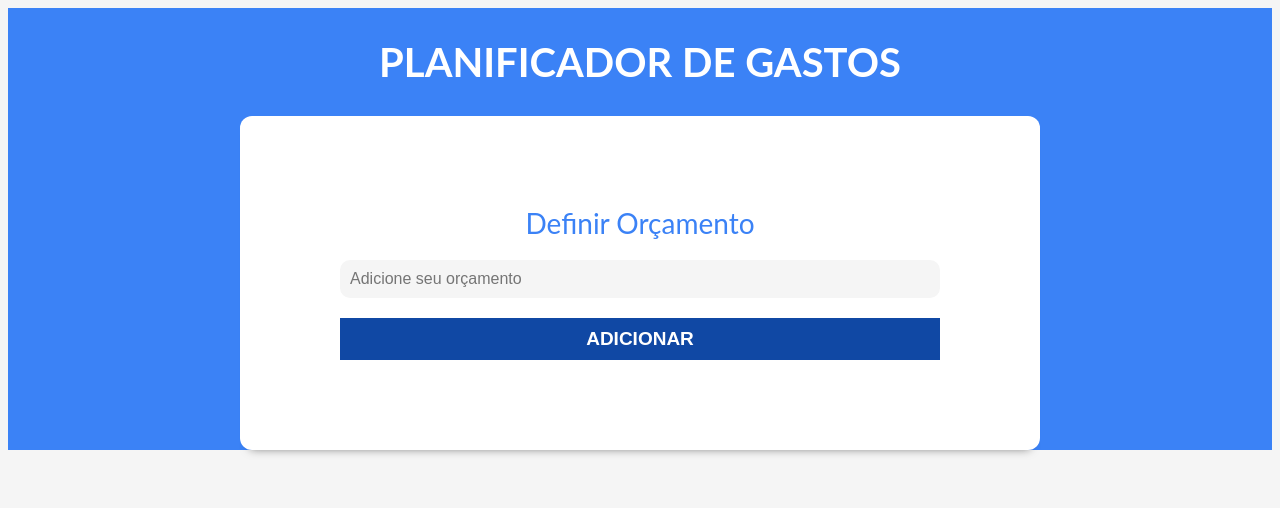
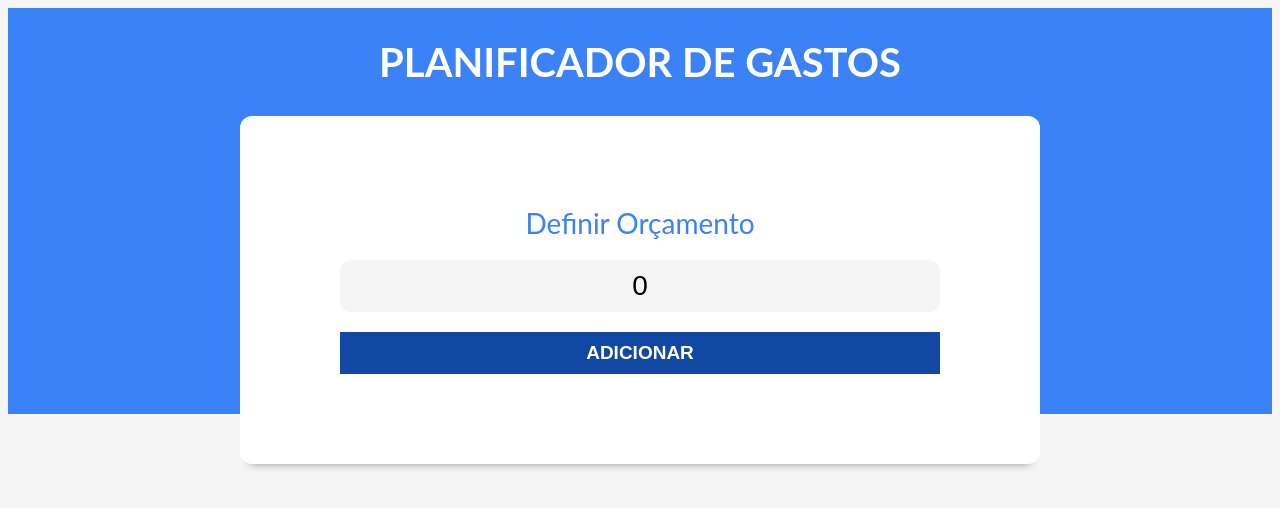
Before and after one commit to vselei/spending-control, a React app: page / in a window 1280 px wide. Shown: the top 508 px of the page. Built offline with nearby package versions, Linux system fonts and the light colour scheme; the HTML template or start-up script is replaced by a standard one.

Commit message:
Adicionado state ao formulário

```diff
--- a/src/App.jsx
+++ b/src/App.jsx
@@ -2,9 +2,14 @@ import { useState } from 'react';
 import Header from './components/Header';
 
 const App = () => {
+  const [budget, setBudget] = useState(0)
+
   return (
     <>
-      <Header />
+      <Header
+        budget={budget}
+        setBudget={setBudget}
+      />
     </>
   );
 };
--- a/src/components/Header.jsx
+++ b/src/components/Header.jsx
@@ -1,9 +1,9 @@
 import NewBudget from './NewBudget';
 
-const Header = () => (
+const Header = ({ budget, setBudget }) => (
   <header>
     <h1>Planificador de Gastos</h1>
-    <NewBudget />
+    <NewBudget budget={budget} setBudget={setBudget} />
   </header>
 );
 
--- a/src/components/NewBudget.jsx
+++ b/src/components/NewBudget.jsx
@@ -1,4 +1,4 @@
-const NewBudget = () => (
+const NewBudget = ({ budget, setBudget }) => (
   <div className="budget-container container shadow">
     <form className="form">
       <div className="field">
@@ -7,6 +7,8 @@ const NewBudget = () => (
           className="new-budget"
           type="text"
           placeholder="Adicione seu orçamento"
+          value={budget}
+          onChange={e => setBudget(e.target.value)}
         />
       </div>
       <input type="submit" value="Adicionar" />
--- a/src/index.css
+++ b/src/index.css
@@ -165,7 +165,7 @@ header h1 {
   margin: 0 auto;
 }
 
-.budget-contaienr {
+.budget-container {
   margin-top: -5rem;
 
   display: flex;
@@ -197,8 +197,8 @@ header h1 {
   }
 }
 
-.form input[type='text'].nuevo-presupuesto,
-.form input[type='number'].nuevo-presupuesto {
+.form input[type='text'].new-budget,
+.form input[type='number'].new-budget {
   font-size: 2.8rem;
   text-align: center;
 }
@@ -328,23 +328,23 @@ main {
   margin-bottom: 1rem;
 }
 
-.spending-description .nombre-gasto {
+.spending-description .spending-name {
   color: var(--dark-gray);
   font-size: 2.4rem;
   font-weight: 700;
 }
 
-.spending-description .nombre-gasto:hover {
+.spending-description .spending-name:hover {
   cursor: pointer;
 }
 
-.spending-description .fecha-gasto {
+.spending-description .close-spending {
   font-size: 1.8rem;
   font-weight: 900;
   color: var(--dark-gray);
 }
 
-.spending-description .fecha-gasto span {
+.spending-description .close-spending span {
   font-weight: 400;
 }
 
```
